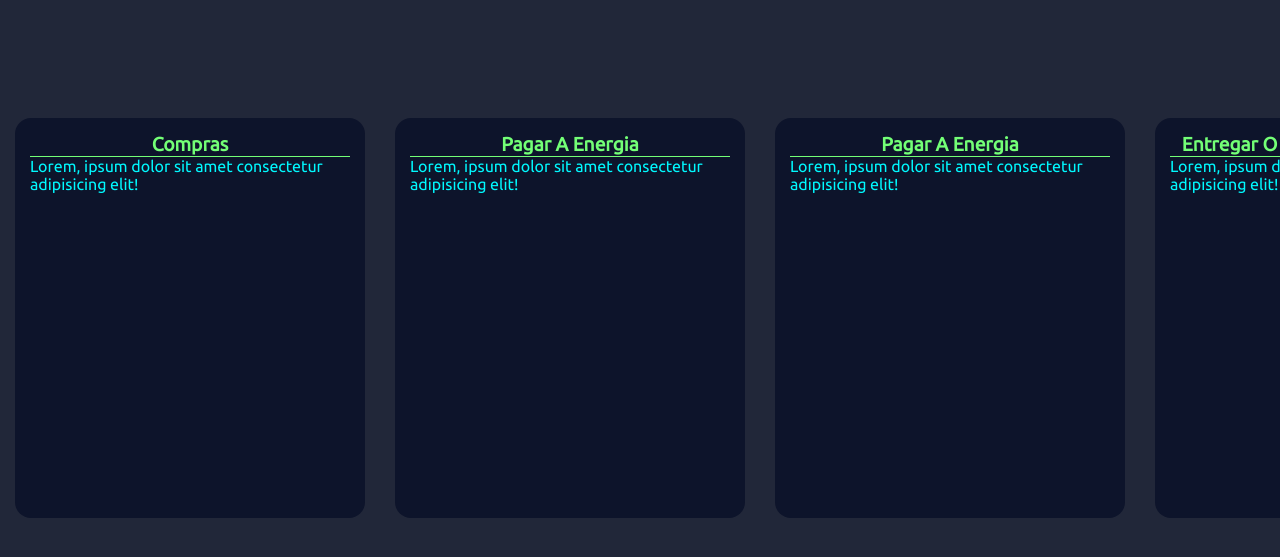
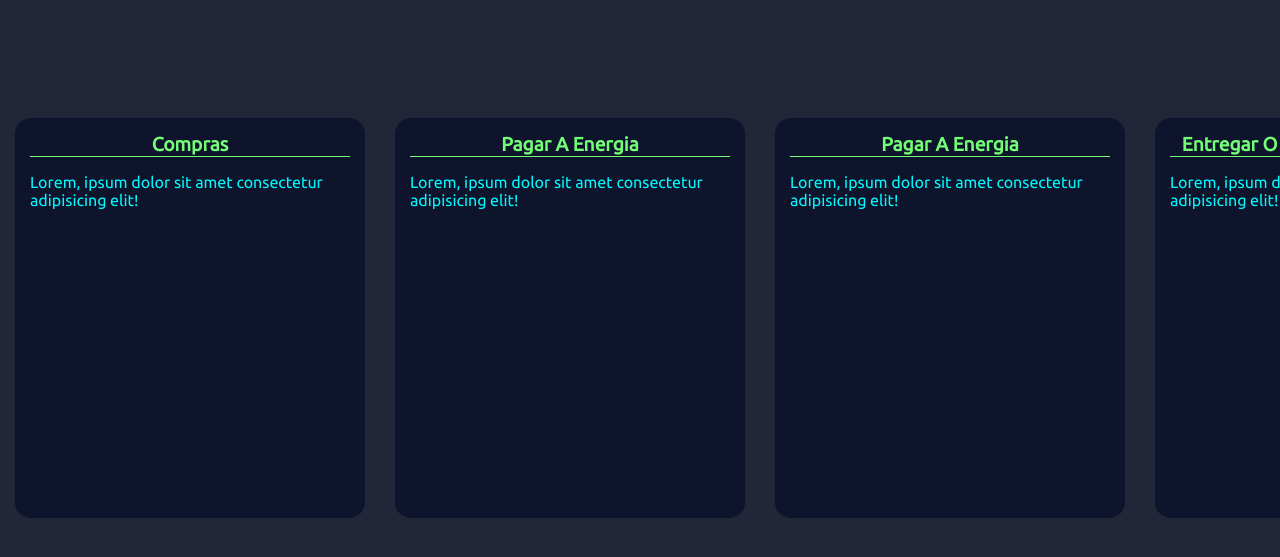
Before and after one commit to AlexJr22/My-Note-App, a website: page index.html in a window 1280 px wide. Shown: the part 127-684 px from the top of the page. Drawn offline with Linux system fonts and the light colour scheme.

Commit message:
adding a margin-top 1rem

```diff
--- a/src/css/NoteContainer/noteContainer.scss
+++ b/src/css/NoteContainer/noteContainer.scss
@@ -18,6 +18,7 @@ $color2: #73ff76;
     }
 
     section#container {
+        font-family: 'Ubuntu', sans-serif;
         height: 80%;
         width: 100%;
 
@@ -28,6 +29,8 @@ $color2: #73ff76;
         overflow-y: hidden;
         .noteCard {
             background-color: #0d142b;
+
+            overflow: hidden;
 
             display: block;
             min-width: 350px;
@@ -48,6 +51,10 @@ $color2: #73ff76;
                 text-transform: capitalize;
                 text-align: center;
             }
+
+            >p {
+                margin-top: 1rem;
+            }
         }
     }
 }
```
Also changed, not shown: src/css/NoteContainer/noteContainer.css, 1 other file.
